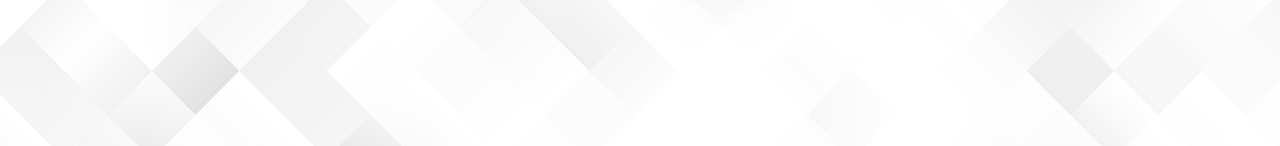
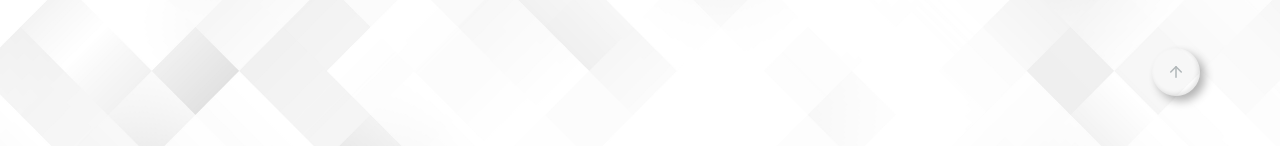
Before and after one commit to diegods-ferreira/diegods-ferreira.github.io, a React (Vite) app: page / in a window 1280 px wide. Shown: the part 624-770 px from the top of the page. Built offline with nearby package versions, Linux system fonts and the light colour scheme.

Commit message:
Created ScrollToTopButton component

```diff
--- /dev/null
+++ b/src/components/root/scroll-to-top-button.component.tsx
@@ -0,0 +1,49 @@
+import React from 'react';
+import { FiArrowUp } from 'react-icons/fi';
+import { ScaleFade, IconButton, useBreakpointValue } from '@chakra-ui/react';
+
+interface ScrollToTopButtonProps {
+  isVisible: boolean;
+}
+
+export const ScrollToTopButton: React.FC<ScrollToTopButtonProps> = ({ isVisible }) => {
+  const position = useBreakpointValue({ base: '24px', md: '80px' });
+
+  return (
+    <ScaleFade
+      initialScale={0}
+      in={isVisible}
+      transition={{ enter: { duration: 0.5 }, exit: { duration: 0.5 } }}
+      style={{
+        position: 'fixed',
+        right: position,
+        bottom: position,
+        borderRadius: '50%',
+        boxShadow:
+          '-5px -5px 10px rgba(255, 255, 255, .05), 5px 5px 10px rgba(0, 0, 0, 0.3), inset -2px -2px 4px rgba(0, 0, 0, 0.1), inset 2px 2px 4px rgba(255, 255, 255, .05)'
+      }}
+      whileHover={{
+        scale: 1.1,
+        boxShadow:
+          '-5px -5px 15px rgba(255, 255, 255, .05), 5px 5px 15px rgba(0, 0, 0, 0.3), inset -2px -2px 4px rgba(0, 0, 0, 0.1), inset 2px 2px 4px rgba(255, 255, 255, .05)'
+      }}
+      whileTap={{
+        boxShadow: 'inset 6px 6px 10px 0 rgba(0, 0, 0, 0.2), inset -6px -6px 10px 0 rgba(255, 255, 255, .05)'
+      }}
+    >
+      <IconButton
+        icon={<FiArrowUp />}
+        aria-label="Scroll up"
+        isRound
+        px="0 !important"
+        size={{ base: 'md', md: 'lg' }}
+        variant="solid"
+        bgColor="transparent"
+        color="textSecondary.50"
+        _hover={{}}
+        _active={{}}
+        onClick={() => window.scrollTo({ top: 0, behavior: 'smooth' })}
+      />
+    </ScaleFade>
+  );
+};
--- a/src/pages/root.page.tsx
+++ b/src/pages/root.page.tsx
@@ -1,14 +1,15 @@
 import React, { useEffect, useRef, useState } from 'react';
 import { IntersectionOptions, useInView } from 'react-intersection-observer';
 import { Box } from '@chakra-ui/react';
-
-import { NavBar } from '../components/nav-bar/nav-bar.component';
-import { NavItem, NavItemHref } from '../components/nav-bar/nav-link.component';
 
 import { HeroPage } from './hero.page';
 import { AboutPage } from './about.page';
 import { ProjectsPage } from './projects.page';
 import { ContactPage } from './contact.page';
+
+import { NavBar } from '../components/nav-bar/nav-bar.component';
+import { NavItem, NavItemHref } from '../components/nav-bar/nav-link.component';
+import { ScrollToTopButton } from '../components/root/scroll-to-top-button.component';
 
 const inViewObserverOptions: IntersectionOptions = {
   threshold: 0.3
@@ -68,6 +69,8 @@ export const RootPage: React.FC = () => {
       <ProjectsPage elementRef={projectsInViewRef} inView={isProjectsInView} />
 
       <ContactPage elementRef={contactInViewRef} inView={isContactInView} />
+
+      <ScrollToTopButton isVisible={isAboutInView || isProjectsInView || isContactInView} />
     </Box>
   );
 };
```
